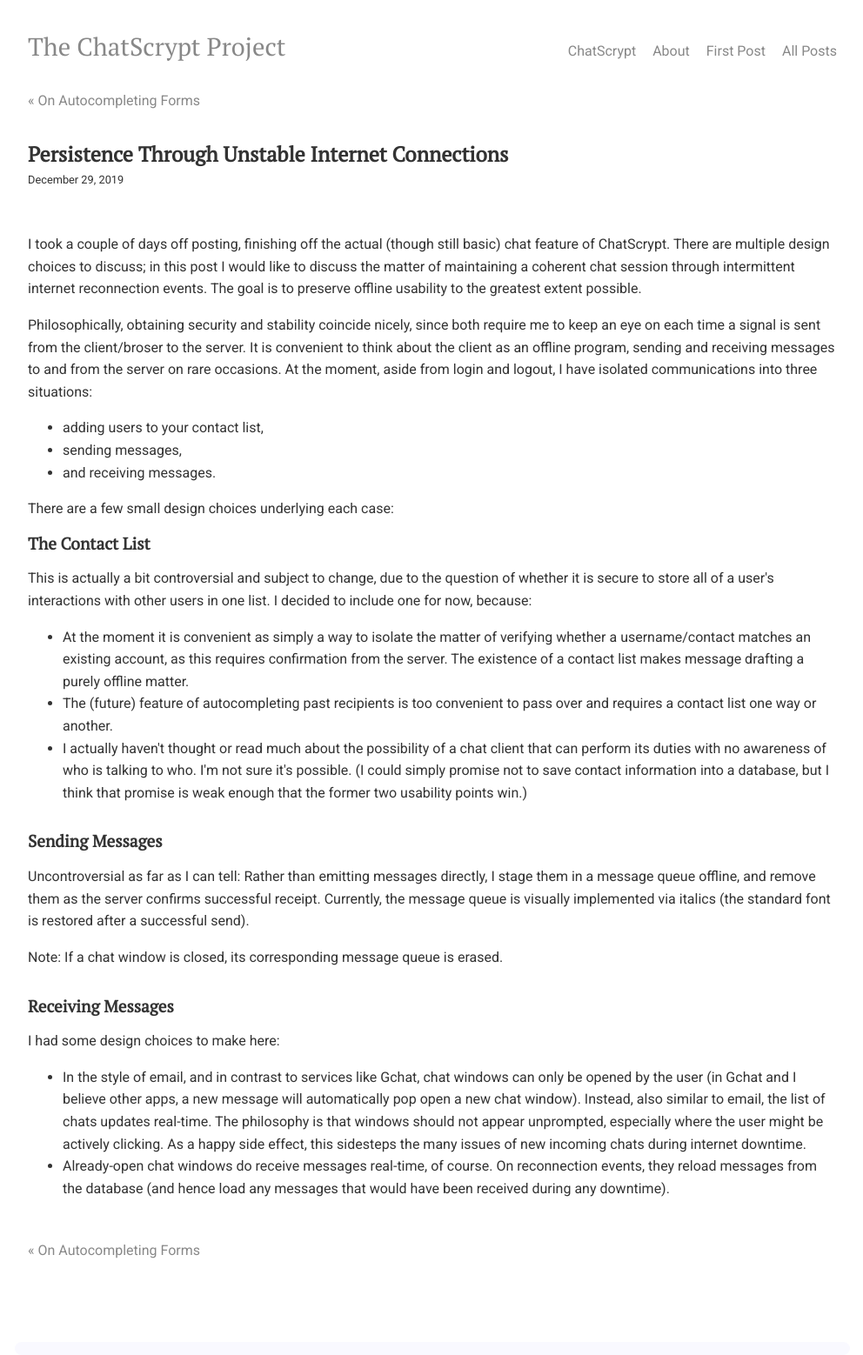
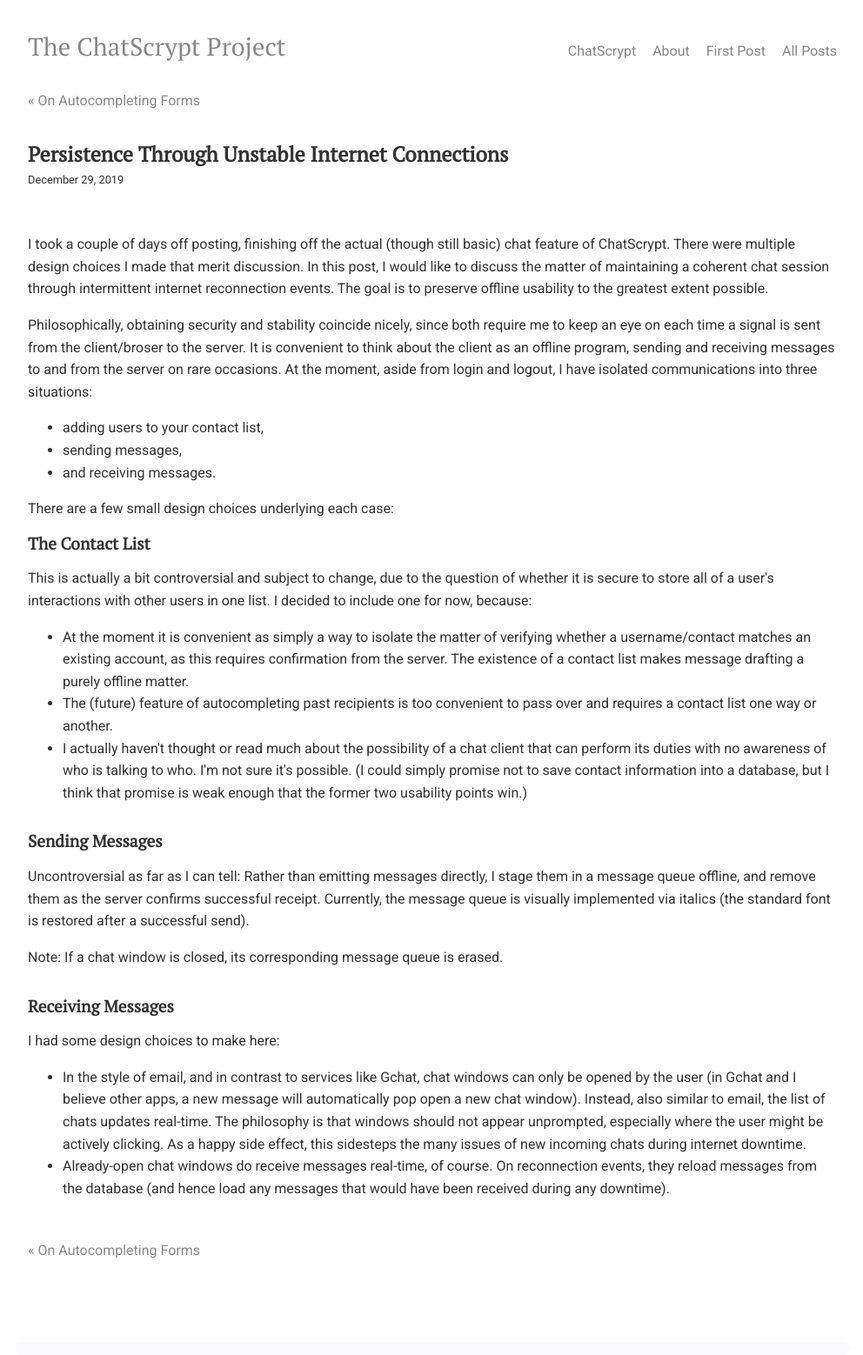
Before and after one commit to chatscrypt/chatscrypt.github.io, a Jekyll site: the page built from _posts/2019-12-29-persistence-through-unstable-internet-connections.html, in a window 1280 px wide. Shown: the whole page at 87% size, without its empty margins (143-1135 px from the left). Built offline with Jekyll 4.4.1, drawn with Linux system fonts in a browser that asks for light colours; comment, search, counter and statistics services are not loaded.

Commit message:
Update 2019-12-29-persistence-through-unstable-internet-connections.html

```diff
--- a/_posts/2019-12-29-persistence-through-unstable-internet-connections.html
+++ b/_posts/2019-12-29-persistence-through-unstable-internet-connections.html
@@ -5,7 +5,7 @@
 date: 2019-12-29
 ---
 
-I took a couple of days off posting, finishing off the actual (though still basic) chat feature of ChatScrypt. There are multiple design choices to discuss; in this post I would like to discuss the matter of maintaining a coherent chat session through intermittent internet reconnection events. The goal is to preserve offline usability to the greatest extent possible.
+I took a couple of days off posting, finishing off the actual (though still basic) chat feature of ChatScrypt. There were multiple design choices I made that merit discussion. In this post, I would like to discuss the matter of maintaining a coherent chat session through intermittent internet reconnection events. The goal is to preserve offline usability to the greatest extent possible.
 
 <p>Philosophically, obtaining security and stability coincide nicely, since both require me to keep an eye on each time a signal is sent from the client/broser to the server. It is convenient to think about the client as an offline program, sending and receiving messages to and from the server on rare occasions. At the moment, aside from login and logout, I have isolated communications into three situations:
 
```
